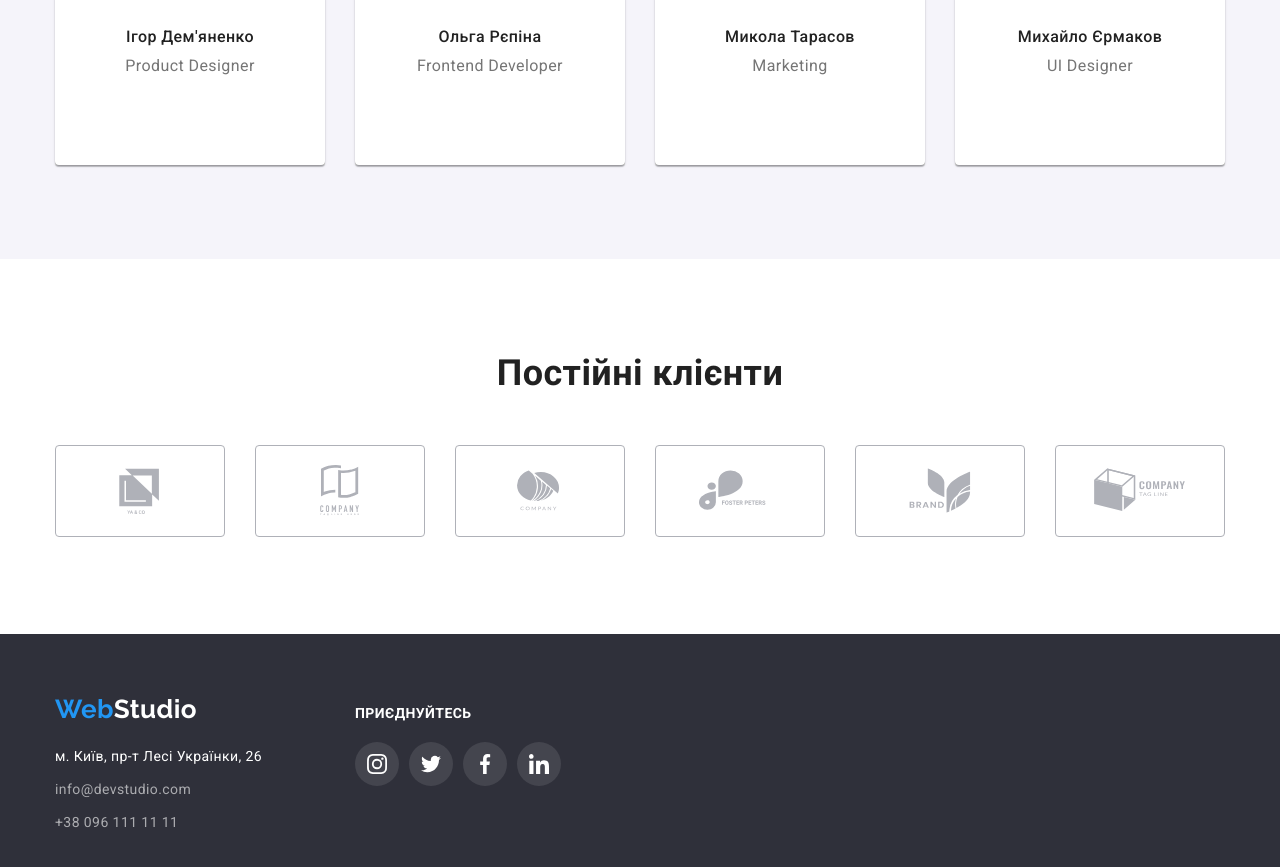
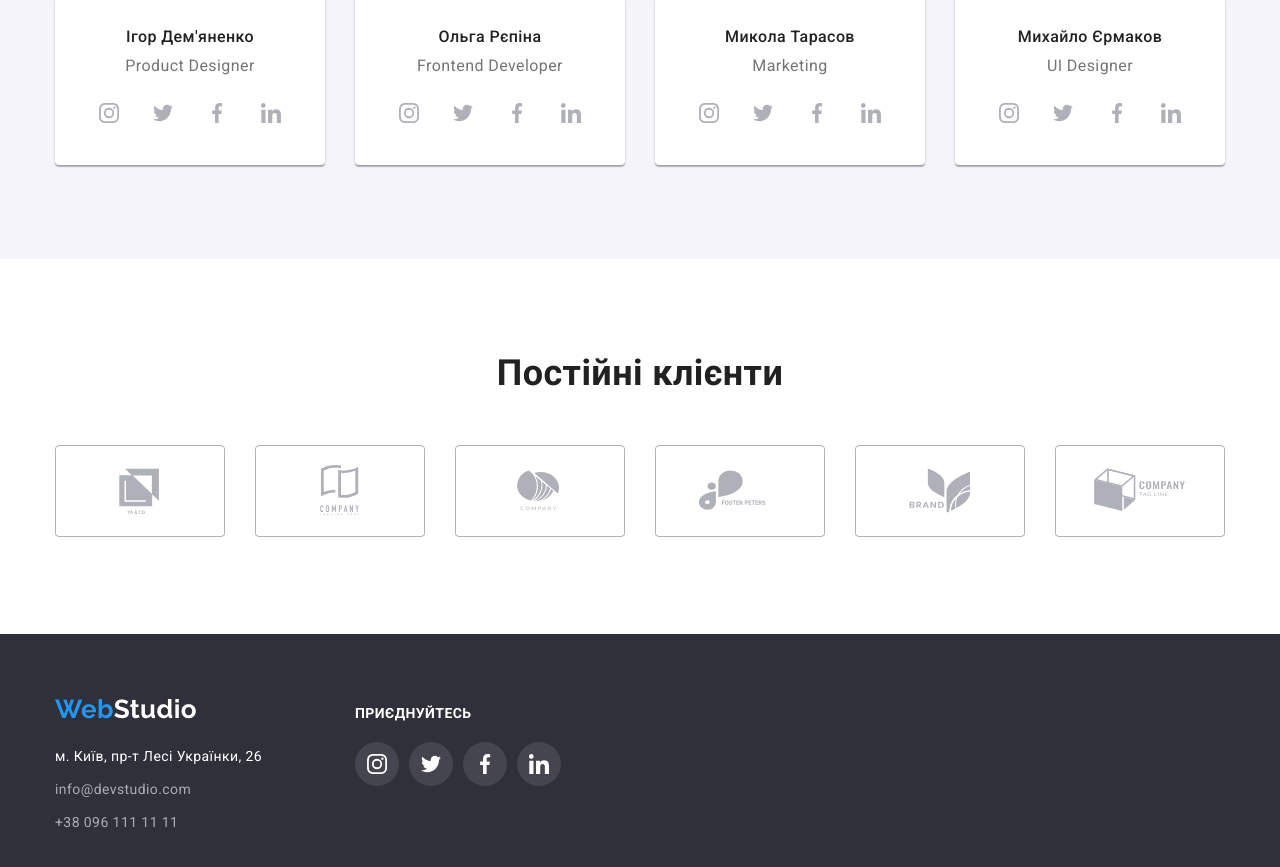
Before and after one commit to OlenaPobehailo/goit-markup-hw-04, a plain HTML site: page index.html in a window 1280 px wide. Shown: the part 2045-2912 px from the top of the page. Drawn offline with nearby package versions, Linux system fonts and the light colour scheme.

Commit message:
Колір іконок соцмереж

```diff
--- a/css/styles.css
+++ b/css/styles.css
@@ -450,7 +450,7 @@ ul {
     text-transform: uppercase;
 }
 
-.social-item .icon{
+.social-contacts .icon{
     fill: var(--primary-white-color)
 }
 
```
